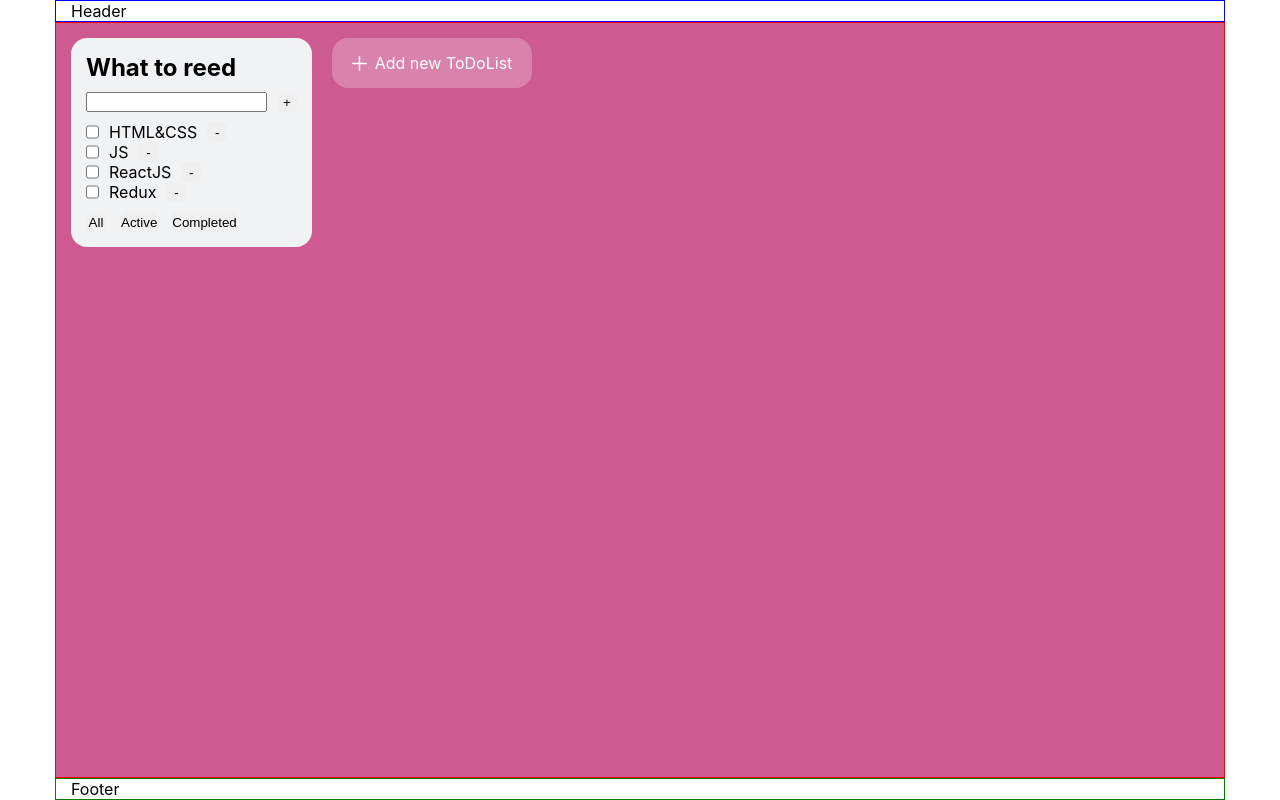
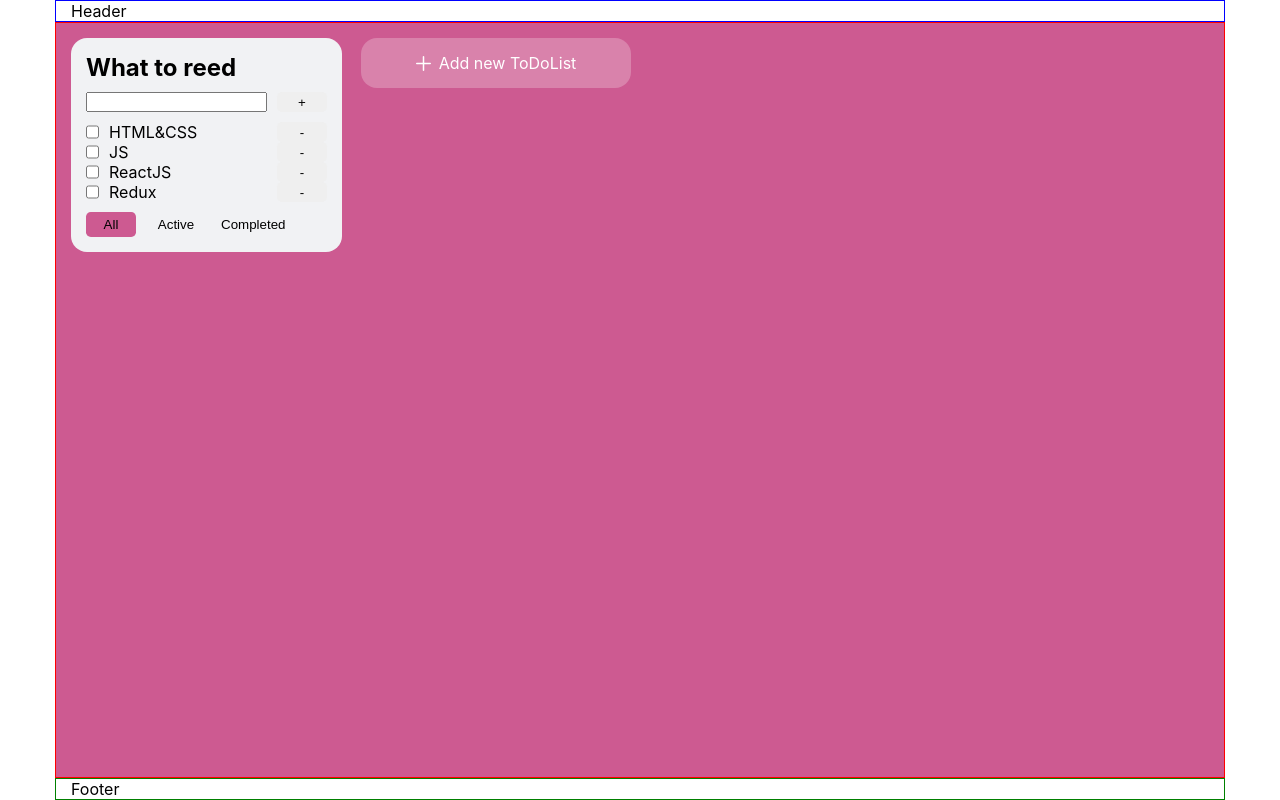
Before and after one commit to paul-koo/to-do-list, a React app: page / in a window 1280 px wide. Built offline with nearby package versions, Linux system fonts and the light colour scheme.

Commit message:
feat: add styles for Button and other

```diff
--- a/src/components/Button.tsx
+++ b/src/components/Button.tsx
@@ -7,6 +7,7 @@ type ButtonPropsType = {
   height?: string;
   backgroundColor?: string;
   color?: string;
+  padding?: string;
 };
 
 export function Button(props: ButtonPropsType) {
@@ -17,6 +18,7 @@ export function Button(props: ButtonPropsType) {
       height={props.height}
       backgroundColor={props.backgroundColor}
       color={props.color}
+      padding={props.padding}
     >
       {props.title}
     </Btn>
@@ -28,12 +30,14 @@ const Btn = styled.button<{
   height?: string;
   backgroundColor?: string;
   color?: string;
+  padding?: string;
 }>`
   width: ${(props) => props.width};
   height: ${(props) => props.height};
-  min-width: 20px;
+  min-width: 50px;
   min-height: 20px;
   border-radius: 0.3rem;
   background-color: ${(props) => props.backgroundColor};
   color: ${(props) => props.color};
+  padding: ${(props) => props.padding};
 `;
--- a/src/components/Input.tsx
+++ b/src/components/Input.tsx
@@ -1,4 +1,5 @@
 import { ChangeEvent, KeyboardEvent } from "react";
+import styled from "styled-components";
 
 type InputPropsType = {
   type: string;
@@ -6,16 +7,22 @@ type InputPropsType = {
   checked?: boolean;
   callback: (event: ChangeEvent<HTMLInputElement>) => void;
   callbackOnKeyUp?: (event: KeyboardEvent<HTMLInputElement>) => void;
+  width?: string;
 };
 
 export function Input(props: InputPropsType) {
   return (
-    <input
+    <InputStyled
       type={props.type}
       value={props.value}
       checked={props.checked}
       onChange={props.callback}
       onKeyUp={props.callbackOnKeyUp}
-    ></input>
+      width={props.width}
+    ></InputStyled>
   );
 }
+
+const InputStyled = styled.input<{ width?: string }>`
+  width: ${(props) => props.width};
+`;
--- a/src/components/ToDoListComponents/TDL.tsx
+++ b/src/components/ToDoListComponents/TDL.tsx
@@ -60,9 +60,9 @@ export function TDL(props: TDLPropsType) {
         addTask={(newTask: string) => props.addTask(props.idTDL, newTask)}
       />
       <ul ref={listRef}>
-        {toDoListTasksList.length === 0 ? "Тасок нет" : toDoListTasksList}
+        {toDoListTasksList.length === 0 ? "No tasks" : toDoListTasksList}
       </ul>
-      <TDLFilter filter={setFilter} />
+      <TDLFilter changeFilter={setFilter} filterStatus={filter} />
     </ToDoListWrapper>
   );
 }
@@ -71,9 +71,8 @@ const ToDoListWrapper = styled.li`
   display: flex;
   flex-direction: column;
   gap: 10px;
-  min-width: 200px;
-  max-width: 350px;
-  min-height: 150px;
+  min-width: 270px;
+  min-height: 100%;
   background-color: #f1f2f4;
   border-radius: 1rem;
   padding: 15px;
--- a/src/components/ToDoListComponents/TDLAddTaskForm.tsx
+++ b/src/components/ToDoListComponents/TDLAddTaskForm.tsx
@@ -31,6 +31,7 @@ export function TDLAddTaskForm(props: TDLAddTaskFormPropsType) {
         type={"text"}
         callback={onChangeInputHandler}
         callbackOnKeyUp={onKeyUpInputHandler}
+        width="100%"
       />
       <Button title="+" onclick={onClickButtonHandler} />
     </TDLAddTaskFormWrapper>
--- a/src/components/ToDoListComponents/TDLFilter.tsx
+++ b/src/components/ToDoListComponents/TDLFilter.tsx
@@ -2,20 +2,44 @@ import styled from "styled-components";
 import { Button } from "../Button";
 
 type TDLFilterPropsType = {
-    filter: (filter: string) => void
-}
+  changeFilter: (filter: string) => void;
+  filterStatus: string;
+};
 
 export function TDLFilter(props: TDLFilterPropsType) {
-    return (
-        <TDLFilterWrapepr>
-            <Button title="All" onclick={()=>props.filter("all")}/>
-            <Button title="Active" onclick={()=>props.filter("active")}/>
-            <Button title="Completed" onclick={()=>props.filter("completed")}/>
-        </TDLFilterWrapepr>
-    )
+  return (
+    <TDLFilterWrapepr>
+      <Button
+        title="All"
+        onclick={() => props.changeFilter("all")}
+        backgroundColor={
+          props.filterStatus === "all" ? "rgb(205, 90, 145)" : "transparent"
+        }
+        padding="5px"
+      />
+      <Button
+        title="Active"
+        onclick={() => props.changeFilter("active")}
+        backgroundColor={
+          props.filterStatus === "active" ? "rgb(205, 90, 145)" : "transparent"
+        }
+        padding="5px"
+      />
+      <Button
+        title="Completed"
+        onclick={() => props.changeFilter("completed")}
+        backgroundColor={
+          props.filterStatus === "completed"
+            ? "rgb(205, 90, 145)"
+            : "transparent"
+        }
+        padding={"5px"}
+      />
+    </TDLFilterWrapepr>
+  );
 }
 
 const TDLFilterWrapepr = styled.div`
-    display: flex;
-    gap: 15px
-`
+  display: flex;
+  gap: 15px;
+`;
--- a/src/components/ToDoListComponents/TDLTask.tsx
+++ b/src/components/ToDoListComponents/TDLTask.tsx
@@ -23,11 +23,10 @@ export function TDLTask(props: TDLTaskPropsType) {
           callback={(event: ChangeEvent<HTMLInputElement>) => {
             // setStatus(event.currentTarget.checked);
             props.changeStatusTask(props.id, event.currentTarget.checked);
-            console.log(event.currentTarget.checked);
           }}
         />
-        {props.title}
       </Label>
+      <p>{props.title}</p>
       <Button title={"-"} onclick={() => props.removeTask(props.id)} />
     </Li>
   );
@@ -41,4 +40,8 @@ const Label = styled.label`
 const Li = styled.li`
   display: flex;
   gap: 10px;
+  & p {
+    display: inline-block;
+    width: 100%;
+  }
 `;
--- a/src/layout/Main/Main.tsx
+++ b/src/layout/Main/Main.tsx
@@ -82,8 +82,10 @@ export function Main() {
 
   return (
     <MainWrapper>
-      <Ul ref={listRef}>{ToDoLists}</Ul>
-      <AddNewTDLForm addTDL={addTDL} />
+      <Ul ref={listRef}>
+        {ToDoLists}
+        <AddNewTDLForm addTDL={addTDL} />
+      </Ul>
     </MainWrapper>
   );
 }
@@ -93,8 +95,6 @@ const MainWrapper = styled.main`
   width: 100%;
   display: flex;
   align-items: flex-start;
-  flex-wrap: wrap;
-  gap: 20px;
   margin: 0 auto;
   padding: 15px;
   border: 1px solid red;
@@ -103,7 +103,7 @@ const MainWrapper = styled.main`
 `;
 const Ul = styled.ul`
   display: flex;
-  gap: 20px;
+  gap: 19px;
   flex-wrap: wrap;
   align-items: flex-start;
 `;
--- a/src/layout/Main/addNewTDLForm/AddNewTDLForm.tsx
+++ b/src/layout/Main/addNewTDLForm/AddNewTDLForm.tsx
@@ -43,8 +43,8 @@ export function AddNewTDLForm(props: AddNewTDLFormType) {
 const AddNewTDLFormWrapper = styled.div`
   display: flex;
   justify-content: center;
-  max-width: 200px;
-  width: 100%;
+  min-width: 270px;
+
   min-height: 50px;
   border-radius: 1rem;
   background-color: #ffffff3d;
@@ -57,7 +57,6 @@ const AddNewTDLFormWrapper = styled.div`
 
 const Title = styled.div<{ state: boolean }>`
   display: flex;
-  flex-grow: 1;
   justify-content: center;
   align-items: center;
 
```
